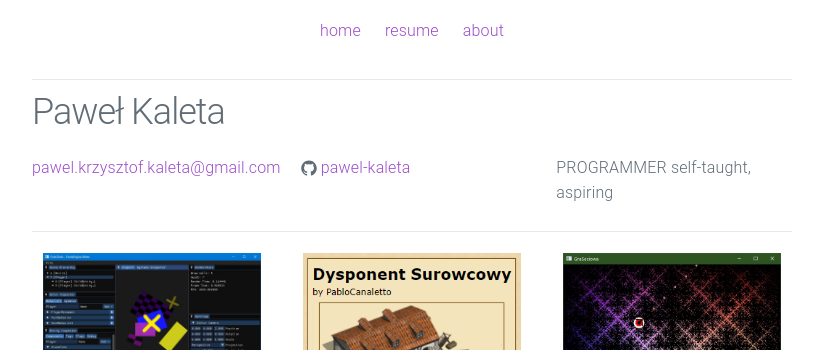
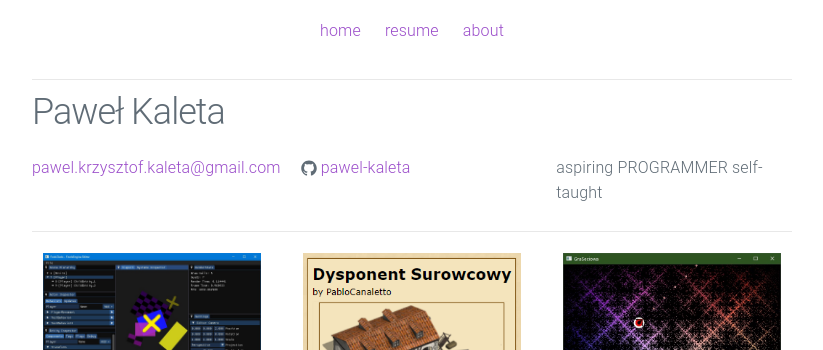
Before and after one commit to pawel-kaleta/pawel-kaleta.github.io, a Jekyll site: the page built from index.html, in a window 1280 px wide. Shown: the top 350 px of the page, without its empty margins (228-1051 px from the left). Built offline with Jekyll 4.4.1, drawn with Linux system fonts in a browser that asks for light colours.

```diff
--- a/_config.yml
+++ b/_config.yml
@@ -2,8 +2,8 @@
 title: Paweł Kaleta
 email: pawel.krzysztof.kaleta@gmail.com
 description: > # keep this and put description below
-  PROGRAMMER
-  self-taught, aspiring
+  aspiring PROGRAMMER
+  self-taught
 url: "https://pawel-kaleta.github.io" # the base hostname & protocol for your site
 #linkedin_url: "https://www.linkedin.com/in/gamingportfolio"
 github_username: pawel-kaleta
```
